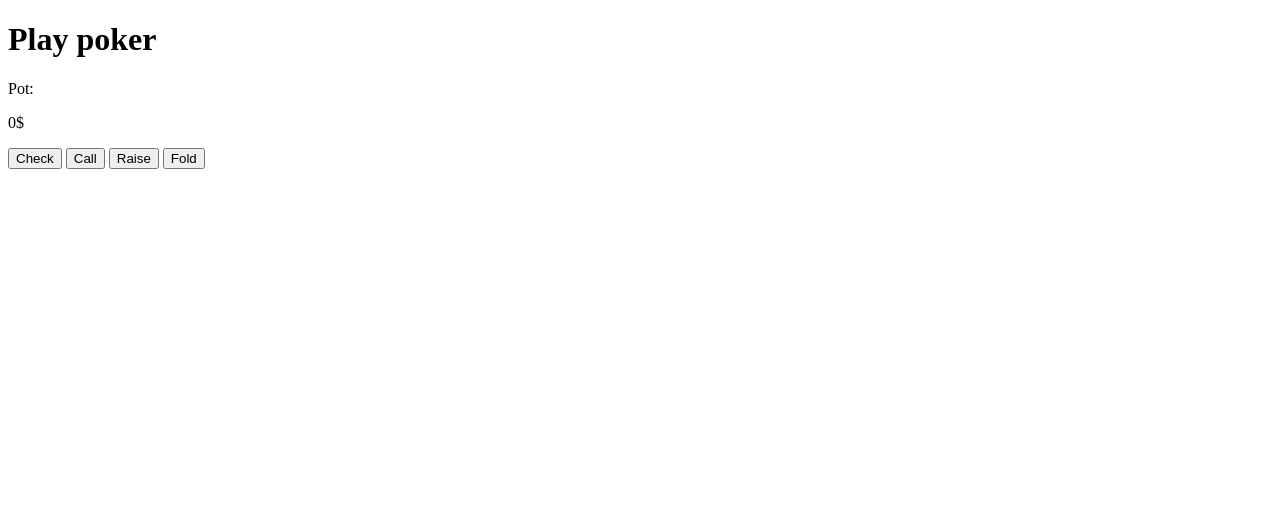
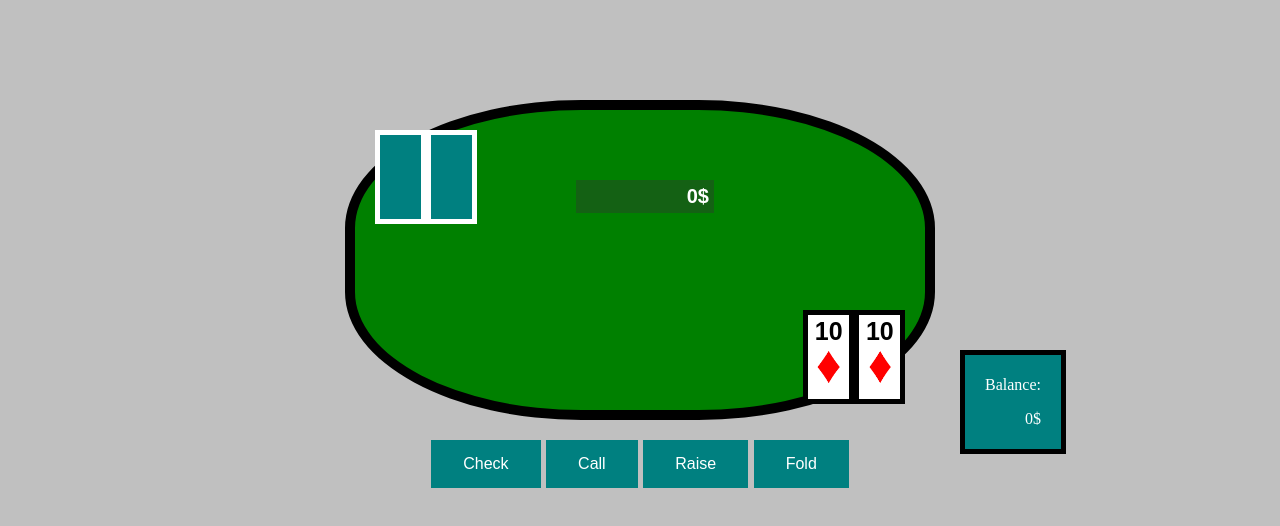
Before and after one commit to SWb2-2/PokerBot, a plain HTML site: page game.html in a window 1280 px wide. Both pictures are taken after a click on the button "Check". Drawn offline with Linux system fonts and the light colour scheme.

Commit message:
added startpage and design

```diff
--- a/js/app.js
+++ b/app.js
@@ -1,6 +1,4 @@
 var http = require('http');
 
 http.createServer(function (req, res) {
-  res.writeHead(200, {'Content-Type': 'text/html'});
-  res.end('Hello World!');
 }).listen(8080);
--- a/css/game.css
+++ b/css/game.css
@@ -1,34 +1,76 @@
-#game-container, header {
+body {
+    padding: 0;
+    background-color: silver;
+}
+
+#bank {
+    position: absolute;
+    left: 75%;
+    top: 350px;
+    padding: 5px 20px;
+    color: white;
+    text-align: right;
+    background-color: teal;
+    border: thick solid black;
+}
+
+#game-container{
     width: 70%;
     margin-left: 15%;
+    margin-top: 100px;
     font-size: 20px;
     font-family: Arial, Helvetica, sans-serif;
     font-weight: bolder;
-    border: thick solid;
-    text-align: center;
-}
-
-#game-overlay {
-    position: absolute;
-    z-index: 10;
-    background: teal;
 }
 
 #gameboard {
+    width: 60%;
+    margin-left: auto;
+    margin-right: auto;
     background-color: green;
+    border: black solid 10px;
+    border-radius: 40%;
     color: white;
     padding: 20px;
 }
 
-#open-cards, #player-cards{
+#pot {
+    position: absolute;
+    width: 10%;
+    left: 45%;
+    top: 180px;
+    padding: 5px;
+    text-align: right;
+    font-size: 20px;
+    font-weight: bold;
+    background-color: rgba(50, 50, 50, 0.4);
+}
+
+#bot-cards {
+    width: 70%;
     height: 80px;
+    text-align: left;
+}
+
+#open-cards {
     width: 70%;
+    height: 60px;
     margin-left: 15%;
-    margin-top: 40px;
+    margin-top: 20px;
+    text-align: center;
+}
+
+#player-cards {
+    width: 70%;
+    height: 80px;
+    margin-left: 30%;
+    margin-top: 20px;
+    text-align: right;
 }
 
 #player-options {
     margin-top: 20px;
+    text-align: center;
 }
 
 #player-options button {
@@ -40,7 +82,6 @@
     text-decoration: none;
     display: inline-block;
     font-size: 16px;
-    margin: 4px 2px;
     cursor: pointer;
 }
 
@@ -48,18 +89,30 @@
     background-color: turquoise;
 }
 
+#card-back {
+    display: inline-block;
+    height: 100%;
+    width: 10%;
+    background-color: teal;
+    border: thick solid white;
+    font-size: 25px;
+    padding: 2px;
+    text-align: center;
+}
+
 #card {
     display: inline-block;
-    height: 80px;
+    height: 100%;
     width: 10%;
     background-color: white;
     color: black;
     border: thick solid black;
     font-size: 25px;
     padding: 2px;
+    text-align: center;
 }
 
 #card img{
     margin-top: 5px;
-    width: 50%;
+    height: 40%;
 }
--- a/css/index.css
+++ b/css/index.css
@@ -0,0 +1,57 @@
+body {
+    padding: 0;
+    background-color: teal;
+}
+
+#container {
+    margin-top: 90px;
+    padding: 50px;
+    background-color: silver;
+    font-family: Arial, Helvetica, sans-serif;
+}
+
+h1 {
+    font-weight: bolder;
+    font-size: 50px;
+    text-align: center;
+}
+
+table {
+    margin-left: auto;
+    margin-right: auto;
+    padding: 5px;
+}
+
+tr, td {
+    padding: 5px;
+}
+
+label {
+    font-size: 30px;
+    padding: 5px;
+}
+
+input {
+    display: inline-block;
+    border: black solid;
+    height: 30px;
+    width: 100px;
+    text-align: right;
+}
+
+button {
+    background-color: teal;
+    border: none;
+    color: white;
+    padding: 15px 30px;
+    text-align: center;
+    text-decoration: none;
+    font-size: 16px;
+    cursor: pointer;
+    float: right;
+    margin-top: 20px;
+}
+
+button:hover {
+    background-color: turquoise;
+}
--- a/game.html
+++ b/game.html
@@ -4,20 +4,15 @@
         <title>Play poker</title>
         <meta name="description" content="Place where you can practice your poker skills against a world class pokercomputer">
         <meta name="viewport" content="width=device-width, initial-scale=1">
-        <link rel="stylesheet" href="indexStyle.css">
-        <script type="text/javascript" src="indexJS.js"></script>
+        <link rel="stylesheet" href="css/game.css">
+        <script type="text/javascript" src="js/game.js"></script>
     </head>
     <body>
     <div id="container">
-        <header>
-            <h1>Play poker</h1>
-        </header>
         <div id="game-container">
             <div id="gameboard">
-                <div id="pot">
-                    <p>Pot:</p>
-                    <p id="pot-money">0$</p>
-                </div>
+                <div id="pot">0$</div>
+                <div id="bot-cards"></div>
                 <div id="open-cards"></div>
                 <div id="player-cards"></div>
             </div>
@@ -28,6 +23,9 @@
                 <button id="fold">Fold</button>
             </div>
         </div>
+        <div id="bank">
+            <p>Balance:</p>
+            <p id="balance-field">0$</p>
         </div>
     </div>
     </body>
--- a/js/game.js
+++ b/js/game.js
@@ -8,9 +8,9 @@ class Card {
 let screenWidth = document.screenWidth;
 let screenHeight = document.screenHeight;
 
-let testCard = new Card(10, 3);
-let player_hand = [testCard, testCard];
-let open_hand = [testCard, testCard, testCard];
+var testCard = new Card(10, 3);
+var player_hand = [testCard, testCard];
+var open_hand = [testCard, testCard, testCard];
 
 let color = ["heart.png","clover.png","spade.png","diamond.png"];
 
@@ -26,11 +26,21 @@ function createCard(card_to_create){
     return cardHolder;
 }
 
+function createBotCard(){
+    let cardHolder = document.createElement("div");
+    cardHolder.setAttribute("id", "card-back");
+
+    return cardHolder;
+}
+
 function givePlayerCards(){
     for (let index = 0; index < player_hand.length; index++) {
         let card = createCard(player_hand[index]);
         document.getElementById("player-cards").appendChild(card);
     }
+
+    document.getElementById("bot-cards").appendChild(createBotCard());
+    document.getElementById("bot-cards").appendChild(createBotCard());
 }
 
 function giveTableCards(){
--- /dev/null
+++ b/js/index.js
@@ -0,0 +1,6 @@
+function startGame() {
+    blind = document.getElementById("blind").value;
+    player_balance = document.getElementById("balance").value;
+
+    location.assign("game.html");
+}
--- /dev/null
+++ b/js/storage.js
@@ -0,0 +1,2 @@
+var blind = 0;
+var player_balance = 0;
```
Also changed, not shown: index.html (+20 -2 lines).
